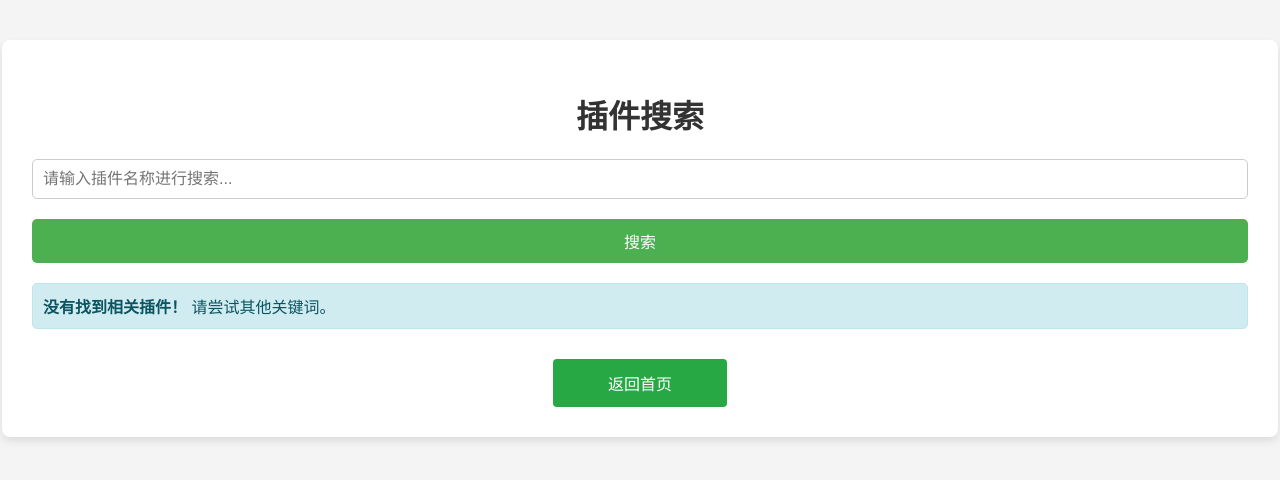
After one commit to heike-07/AI-Manager-Dbs, a Flask app: page /search2 in a window 1280 px wide. The commit adds this page. Shown: the top 480 px of the page. Run offline with Flask 3, Linux system fonts and the light colour scheme; parts of the project's set-up code (start-up, migrations or seed data) failed here and were passed over; some libraries are stand-ins or nearby versions.

Commit message:
插件搜索

```diff
--- a/app.py
+++ b/app.py
@@ -206,7 +206,32 @@ def search1():
     return render_template('search1.html', models=models, query=query)
 
 
+@app.route('/search2', methods=['GET', 'POST'])
+def search2():
+    query = ''
+    plugins = []  # 默认没有结果
 
+    if request.method == 'POST':
+        query = request.form['query']  # 获取表单提交的查询关键词
+
+        if query:
+            # 连接数据库
+            conn = get_db_connection()
+            cursor = conn.cursor()
+
+            # 模糊查询模型名称
+            cursor.execute("""
+                SELECT * FROM public."插件信息"
+                WHERE "插件名称" ILIKE %s
+                ORDER BY "插件名称" ASC
+            """, ('%' + query + '%',))
+
+            plugins = cursor.fetchall()  # 获取查询结果
+            cursor.close()
+            conn.close()
+
+    # 返回结果到模板
+    return render_template('search2.html', plugins=plugins, query=query)
 
 
 
--- a/templates/index.html
+++ b/templates/index.html
@@ -180,6 +180,7 @@
             <button onclick="window.location.href='{{ url_for('models') }}';">查看模型</button>
             <button onclick="window.location.href='{{ url_for('plugins') }}';">查看插件</button>
             <button onclick="window.location.href='{{ url_for('search1') }}';">模型搜索</button>
+            <button onclick="window.location.href='{{ url_for('search2') }}';">插件搜索</button>
         </div>
 
         <!-- 模型弹出框 -->
--- /dev/null
+++ b/templates/search2.html
@@ -0,0 +1,142 @@
+<!DOCTYPE html>
+<html lang="zh">
+<head>
+    <meta charset="UTF-8">
+    <meta name="viewport" content="width=device-width, initial-scale=1.0">
+    <title>插件搜索</title>
+    <style>
+        body {
+            font-family: Arial, sans-serif;
+            background-color: #f4f4f4;
+            margin: 0;
+            padding: 0;
+        }
+        .container {
+            width: 95%;
+            max-width: auto;
+            margin: 40px auto;
+            background-color: white;
+            padding: 30px;
+            border-radius: 8px;
+            box-shadow: 0 4px 8px rgba(0, 0, 0, 0.1);
+        }
+        h1 {
+            text-align: center;
+            color: #333;
+        }
+        .form-group {
+            margin-bottom: 20px;
+        }
+        input[type="text"] {
+            width: 100%;
+            padding: 10px;
+            font-size: 16px;
+            border-radius: 5px;
+            border: 1px solid #ccc;
+            box-sizing: border-box;
+        }
+        button {
+            width: 100%;
+            padding: 10px;
+            background-color: #4CAF50;
+            color: white;
+            font-size: 16px;
+            border: none;
+            border-radius: 5px;
+            cursor: pointer;
+        }
+        button:hover {
+            background-color: #45a049;
+        }
+        table {
+            width: 100%;
+            border-collapse: collapse;
+            margin-top: 30px;
+        }
+        table th, table td {
+            padding: 12px;
+            text-align: center;
+            border: 1px solid #ddd;
+        }
+        table th {
+            background-color: #4CAF50;
+            color: white;
+        }
+        table tbody tr:hover {
+            background-color: #f1f1f1;
+        }
+        .alert-info {
+            background-color: #d1ecf1;
+            color: #0c5460;
+            padding: 10px;
+            border-radius: 5px;
+            border: 1px solid #bee5eb;
+            margin-top: 20px;
+        }
+        .back-button {
+            display: block;
+            width: 150px;
+            margin: 30px auto 0;
+            text-align: center;
+            padding: 12px;
+            color: white;
+            background-color: #28a745;
+            border-radius: 4px;
+            text-decoration: none;
+            font-size: 16px;
+        }
+
+        .back-button:hover {
+            background-color: #218838;
+        }
+    </style>
+</head>
+<body>
+    <div class="container">
+        <h1>插件搜索</h1>
+        <form method="POST" action="{{ url_for('search2') }}">
+            <div class="form-group">
+                <input type="text" class="input-search" name="query" value="{{ query }}" placeholder="请输入插件名称进行搜索..." required>
+            </div>
+            <button type="submit">搜索</button>
+        </form>
+
+        {% if plugins %}
+            <h2>搜索结果</h2>
+            <table>
+                <thead>
+                    <tr>
+                        <th>ID</th>
+                        <th>插件名称</th>
+                        <th>插件部署位置</th>
+                        <th>插件下载地址</th>
+                        <th>插件所属</th>
+                        <th>安装时间</th>
+                        <th>更新时间</th>
+                        <th>插件备注</th>
+                    </tr>
+                </thead>
+                <tbody>
+                    {% for plugin in plugins %}
+                        <tr>
+                            <td>{{ plugin[0] }}</td>
+                            <td >{{ plugin[1] }}</td>
+                            <td>{{ plugin[2] }}</td>
+                            <td><a href="{{ plugin[3] }}" target="_blank">{{ plugin[3] }}</a></td>
+                            <td>{{ plugin[4] }}</td>
+                            <td>{{ plugin[6] }}</td>
+                            <td>{{ plugin[7] }}</td>
+                            <td class="normal">{{ plugin[5] }}</td>
+                        </tr>
+                    {% endfor %}
+                </tbody>
+            </table>
+        {% else %}
+            <div class="alert-info">
+                <strong>没有找到相关插件！</strong> 请尝试其他关键词。
+            </div>
+        {% endif %}
+        <a href="{{ url_for('index') }}" class="back-button">返回首页</a>
+    </div>
+</body>
+</html>
```
